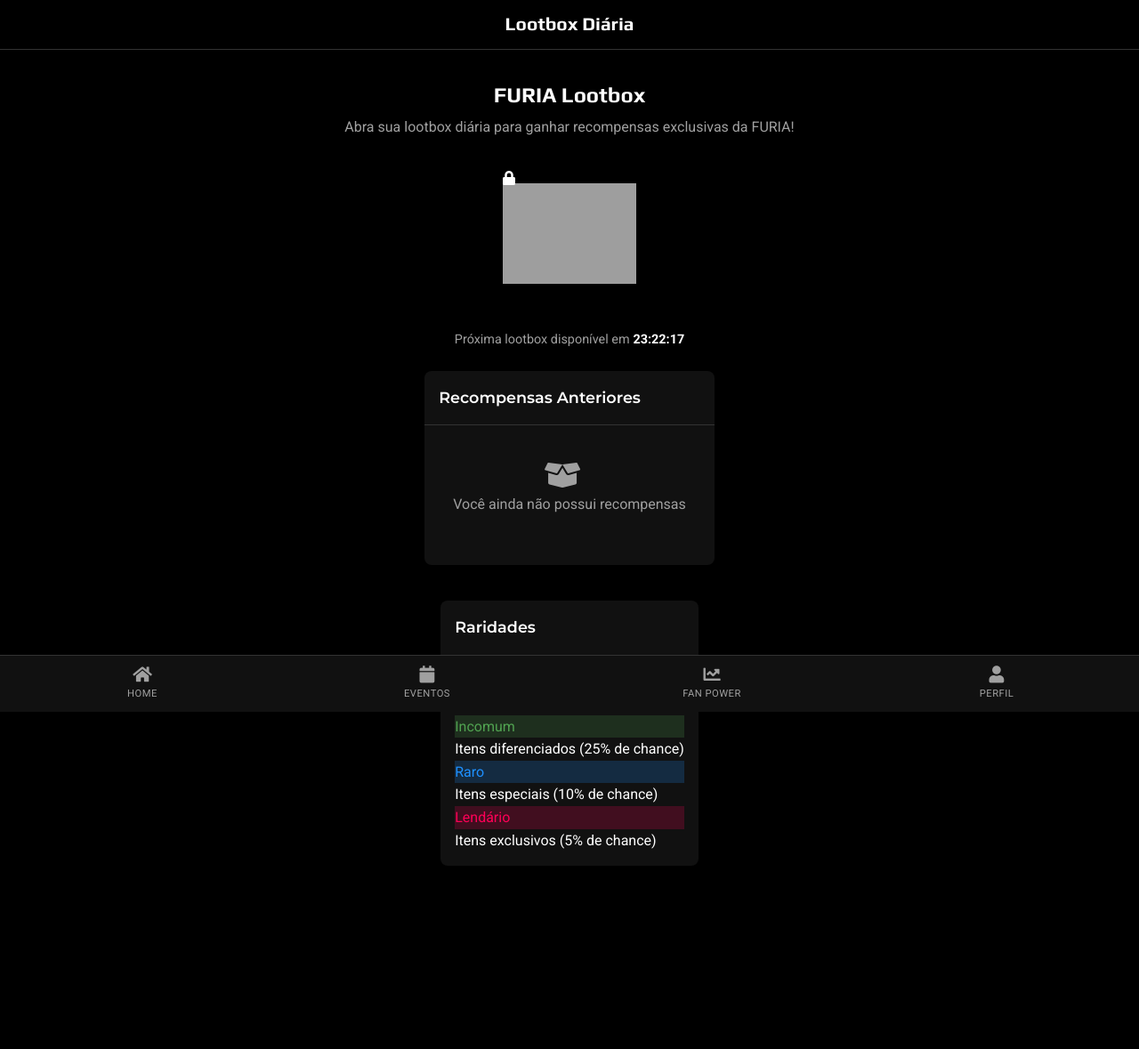
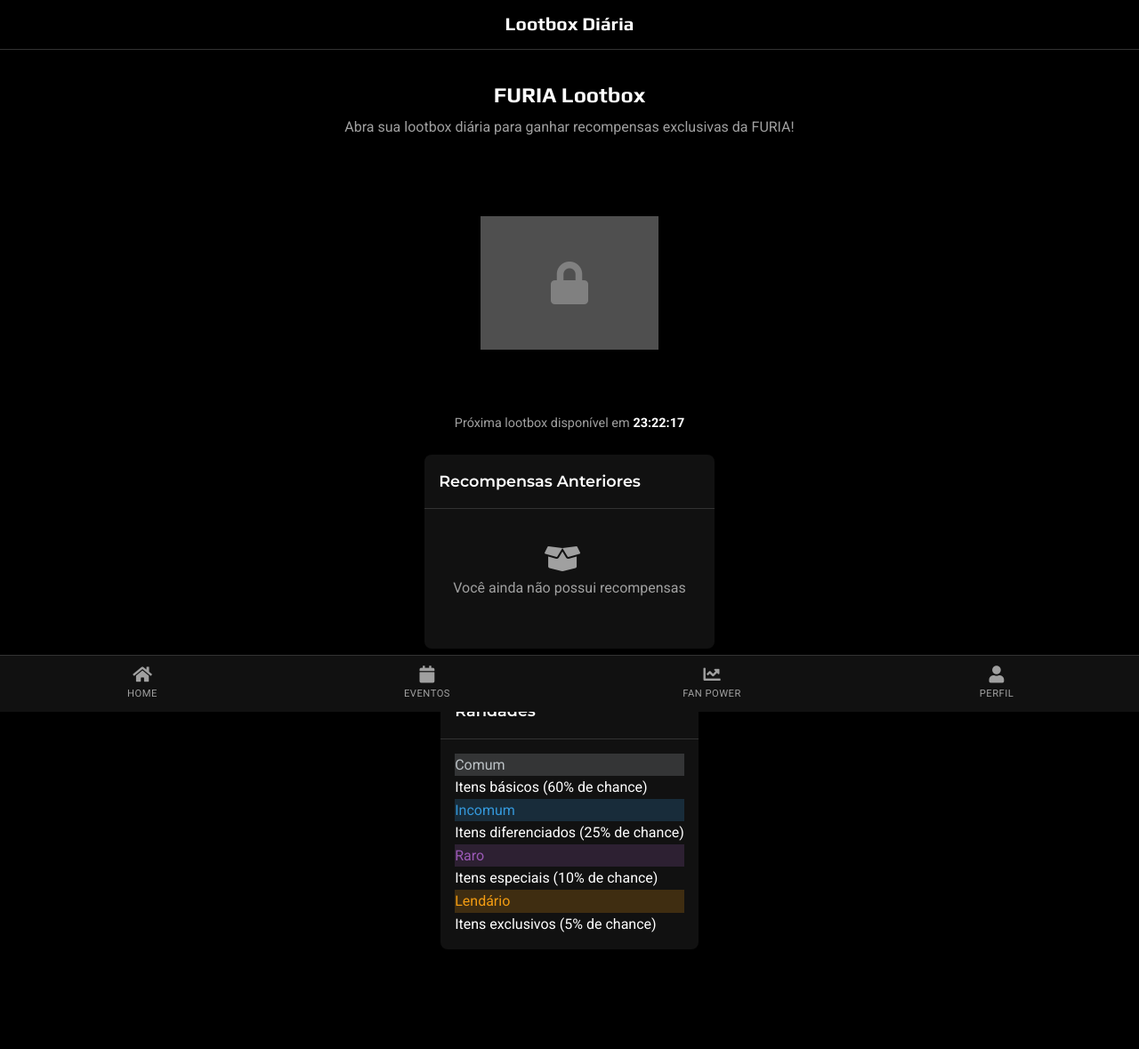
Before and after one commit to daarks/FuriaApp, a Flask app: template templates/app_lootbox.html in a window 1280 px wide. Shown: the whole page at 89% size. Before the commit the page ends 973 px from the top, so only its background shows below. Run offline with Flask 3, Linux system fonts and the light colour scheme; the template is opened without the code that fills it: values that come from a table or form of the project are taken from there, others are empty; a user stored in the database is signed in; data comes from the database, SQL or seed files in the repository; some libraries are stand-ins or nearby versions; grey boxes are pictures that could not be loaded.

Commit message:
Improve lootbox opening experience with visual feedback and proper handling
Implement lootbox opening animation, CSRF token handling in `lootbox.js`, and add new SVG assets for closed/open states.

Replit-Commit-Author: Agent
Replit-Commit-Session-Id: 63a419b3-d6b0-4a83-97b9-94ae45ea7d2e
Replit-Commit-Screenshot-Url: https://storage.googleapis.com/screenshot-production-us-central1/99b9ed1e-a6b5-47d0-9e57-3335fd025a8e/a535f56b-a13c-4d8a-bdb5-ba9fe37c95a4.jpg

```diff
--- a/static/js/lootbox.js
+++ b/static/js/lootbox.js
@@ -16,12 +16,17 @@ function openLootbox() {
     // Play sound effect if available
     playLootboxSound();
 
+    // Get CSRF token from meta tag
+    const csrfToken = document.querySelector('meta[name="csrf-token"]').getAttribute('content');
+
     // Send request to server
     fetch('/open_lootbox', {
         method: 'POST',
         headers: {
-            'Content-Type': 'application/json'
-        }
+            'Content-Type': 'application/json',
+            'X-CSRFToken': csrfToken
+        },
+        body: JSON.stringify({})
     })
     .then(response => response.json())
     .then(data => {
--- a/templates/app_lootbox.html
+++ b/templates/app_lootbox.html
@@ -121,6 +121,190 @@
 </div>
 {% endblock %}
 
+{% block extra_css %}
+<style>
+/* Lootbox animations */
+.app-lootbox {
+    position: relative;
+    width: 200px;
+    height: 200px;
+    margin: 30px auto;
+    background-image: url('{{ url_for('static', filename='images/lootbox-closed.png') }}');
+    background-size: contain;
+    background-repeat: no-repeat;
+    background-position: center;
+    cursor: pointer;
+    transition: transform 0.3s ease;
+}
+
+.app-lootbox:active {
+    transform: scale(0.95);
+}
+
+.app-lootbox.disabled {
+    opacity: 0.5;
+    cursor: not-allowed;
+}
+
+.app-lootbox-overlay {
+    position: absolute;
+    top: 0;
+    left: 0;
+    width: 100%;
+    height: 100%;
+    display: flex;
+    align-items: center;
+    justify-content: center;
+    font-size: 3rem;
+    color: #ffffff;
+}
+
+.app-lootbox.opening {
+    animation: shake 0.5s ease-in-out;
+}
+
+.app-lootbox.opened {
+    background-image: url('{{ url_for('static', filename='images/lootbox-open.png') }}');
+}
+
+.app-reward-container {
+    opacity: 0;
+    transform: scale(0.8);
+    max-width: 250px;
+    margin: 0 auto;
+    background-color: rgba(0, 0, 0, 0.5);
+    border-radius: 10px;
+    padding: 20px;
+    text-align: center;
+    transition: opacity 0.5s ease, transform 0.5s ease;
+    pointer-events: none;
+}
+
+.app-reward-container.show {
+    opacity: 1;
+    transform: scale(1);
+    pointer-events: auto;
+}
+
+.app-reward-item {
+    display: flex;
+    flex-direction: column;
+    align-items: center;
+}
+
+.app-reward-icon {
+    font-size: 3rem;
+    margin-bottom: 15px;
+}
+
+.app-reward-name {
+    margin: 0 0 10px;
+    font-size: 1.2rem;
+}
+
+.app-reward-rarity {
+    padding: 5px 10px;
+    border-radius: 15px;
+    font-size: 0.8rem;
+    font-weight: 500;
+}
+
+.app-reward-common .app-reward-icon,
+.rarity-common {
+    color: #bdc3c7;
+    background-color: rgba(189, 195, 199, 0.2);
+}
+
+.app-reward-uncommon .app-reward-icon,
+.rarity-uncommon {
+    color: #3498db;
+    background-color: rgba(52, 152, 219, 0.2);
+}
+
+.app-reward-rare .app-reward-icon,
+.rarity-rare {
+    color: #9b59b6;
+    background-color: rgba(155, 89, 182, 0.2);
+}
+
+.app-reward-legendary .app-reward-icon,
+.rarity-legendary {
+    color: #f39c12;
+    background-color: rgba(243, 156, 18, 0.2);
+}
+
+.confetti-container {
+    position: fixed;
+    top: 0;
+    left: 0;
+    width: 100%;
+    height: 100%;
+    pointer-events: none;
+    z-index: 9999;
+}
+
+.confetti {
+    position: absolute;
+    width: 8px;
+    height: 8px;
+    top: -10px;
+    animation: confetti-fall 5s linear forwards;
+}
+
+@keyframes confetti-fall {
+    0% {
+        transform: translateY(0) rotate(0deg);
+        opacity: 1;
+    }
+    100% {
+        transform: translateY(100vh) rotate(720deg);
+        opacity: 0;
+    }
+}
+
+@keyframes shake {
+    0% { transform: translate(0, 0) rotate(0deg); }
+    10% { transform: translate(-5px, 0) rotate(-5deg); }
+    20% { transform: translate(5px, 0) rotate(5deg); }
+    30% { transform: translate(-5px, 0) rotate(-5deg); }
+    40% { transform: translate(5px, 0) rotate(5deg); }
+    50% { transform: translate(-5px, 0) rotate(-5deg); }
+    60% { transform: translate(5px, 0) rotate(5deg); }
+    70% { transform: translate(-5px, 0) rotate(-5deg); }
+    80% { transform: translate(5px, 0) rotate(5deg); }
+    90% { transform: translate(-5px, 0) rotate(-5deg); }
+    100% { transform: translate(0, 0) rotate(0deg); }
+}
+
+.app-toast {
+    position: fixed;
+    bottom: 20px;
+    left: 50%;
+    transform: translateX(-50%) translateY(100px);
+    background-color: #000;
+    color: #fff;
+    padding: 12px 24px;
+    border-radius: 5px;
+    z-index: 9999;
+    opacity: 0;
+    transition: transform 0.3s ease, opacity 0.3s ease;
+}
+
+.app-toast.show {
+    transform: translateX(-50%) translateY(0);
+    opacity: 1;
+}
+
+.app-toast-error {
+    background-color: #e74c3c;
+}
+
+.app-toast-success {
+    background-color: #2ecc71;
+}
+</style>
+{% endblock %}
+
 {% block extra_js %}
 <script src="{{ url_for('static', filename='js/lootbox.js') }}"></script>
 <script>
```
Also changed, not shown: static/images/lootbox-closed.svg (added), static/images/lootbox-open.svg (added), static/uploads/user_3_image_processing20231127-14764-1ujejyv.gif (added).
